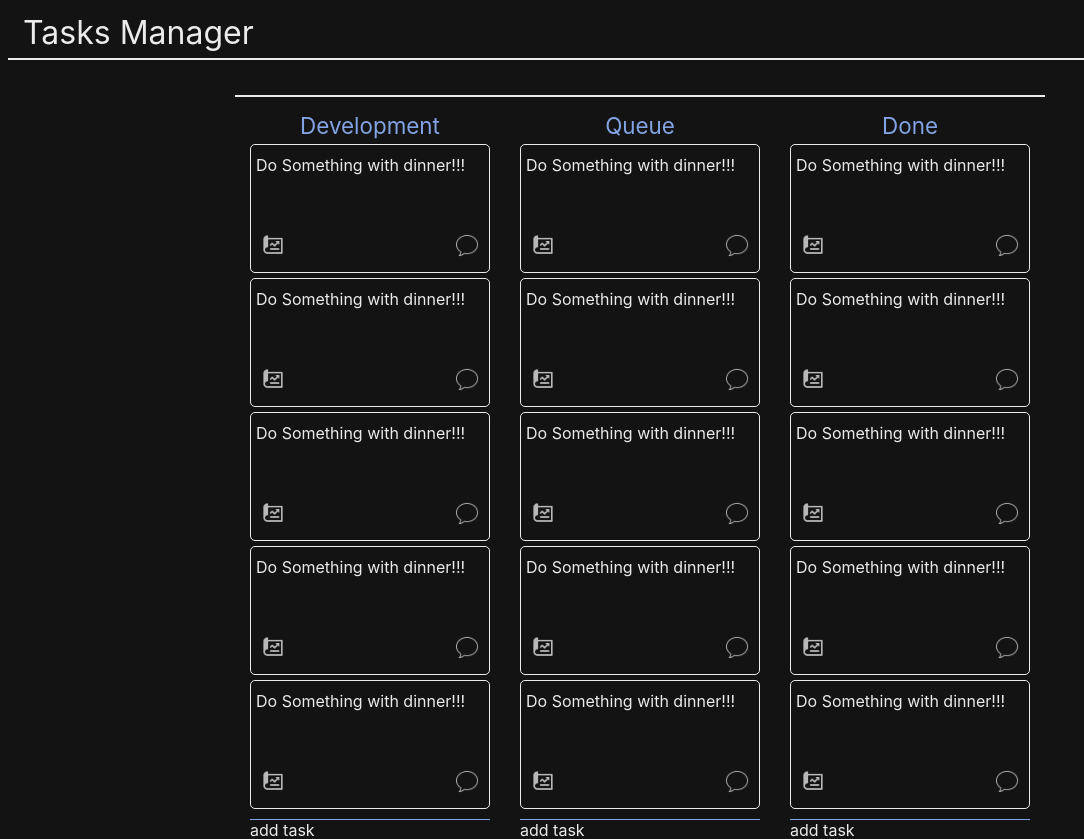
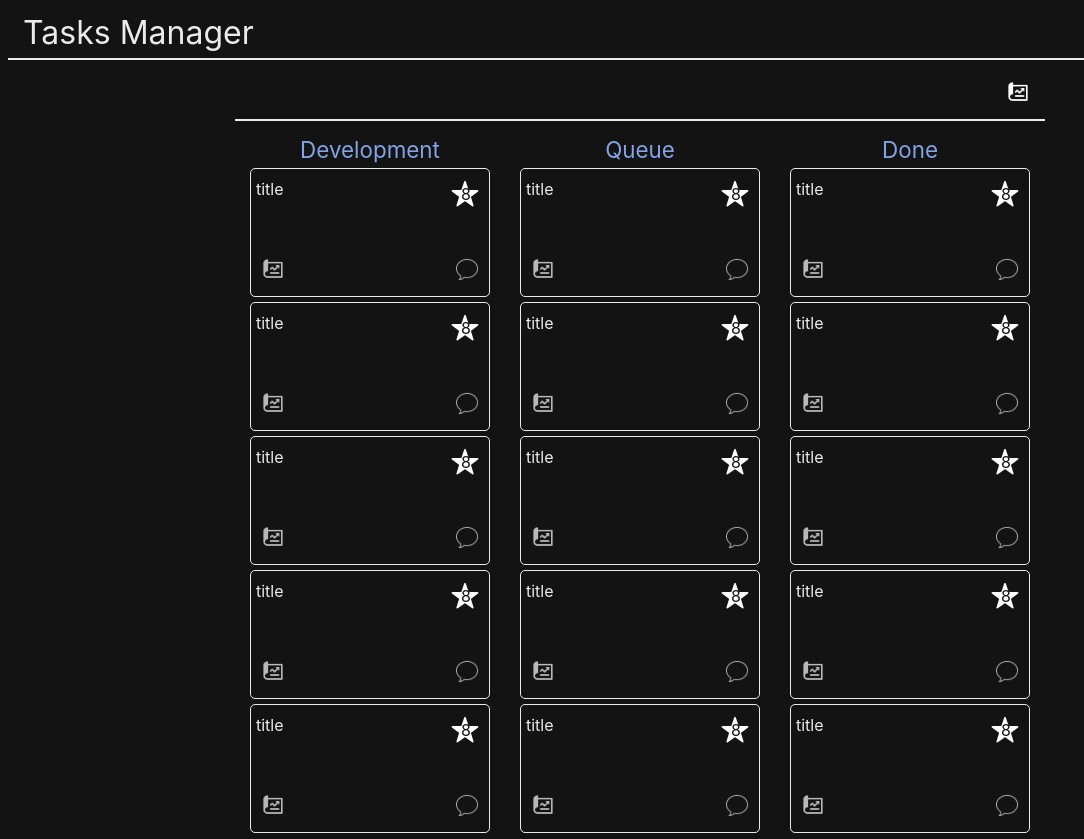
Before and after one commit to Sanvinganza/myTodo, a React (Create React App) app: page /1 in a window 1280 px wide. Shown: the top 839 px of the page, without its empty margins (0-1084 px from the left). Built offline with nearby package versions, Linux system fonts and the light colour scheme.

Commit message:
updated addProjectModal

```diff
--- a/src/components/Card.tsx
+++ b/src/components/Card.tsx
@@ -2,27 +2,27 @@ import { RefObject, forwardRef, useState } from "react"
 import "./components.scss"
 import { CommentsModal } from "../modals/CommentsModal"
 import { ObjectiveModal } from "../modals/ObjectiveModal"
+import { ICardInfo } from "../pages/Objectives/Queue"
 
 export interface ICardCoverProps {
-  ref: RefObject<HTMLDivElement>
-  title: string
+  task: ICardInfo
 }
 
-export type TCardCover = ({ ref, title }: ICardCoverProps) => JSX.Element
-export const Card = forwardRef<HTMLDivElement, ICardCoverProps>(
-  ({ title }, ref) => {
+export type TCardCover = ({ task }: ICardCoverProps) => JSX.Element
+
+export const Card: TCardCover = ({ task }) => {
   const [starModalIsOpen, setStarModalIsOpen] = useState(false)
   const [messageModalIsOpen, setMessageModalIsOpen] = useState(false)
 
   return (
     <>
-        <div ref={ref} className="queue-item">
+      <div className="queue-item">
         <div className="container">
-            <div className="title">{title}</div>
-            {/* <figure className="rating-container">
+          <div className="title">{"title"}</div>
+          <figure className="rating-container">
             <img src={require("../images/star.png")} />
             <figcaption>8</figcaption>
-            </figure> */}
+          </figure>
         </div>
 
         <footer>
@@ -45,15 +45,11 @@ export const Card = forwardRef<HTMLDivElement, ICardCoverProps>(
         </footer>
       </div>
 
-        <ObjectiveModal
-          isOpen={starModalIsOpen}
-          setIsOpen={setStarModalIsOpen}
-        />
+      <ObjectiveModal isOpen={starModalIsOpen} setIsOpen={setStarModalIsOpen} />
       <CommentsModal
         isOpen={messageModalIsOpen}
         setIsOpen={setMessageModalIsOpen}
       />
     </>
   )
-  },
-)
+}
--- a/src/modals/AddProjectModal.tsx
+++ b/src/modals/AddProjectModal.tsx
@@ -11,7 +11,6 @@ export interface IAddProjectModalProps {
 }
 
 export function AddProjectModal({ isOpen, setIsOpen }: IAddProjectModalProps) {
-  const [deadlineDate, setDeadlineDate] = useState(new Date().toString())
   const statusRef = useRef<HTMLSelectElement>(null)
   const discribeRef = useRef<HTMLTextAreaElement>(null)
   const titleRef = useRef<HTMLInputElement>(null)
@@ -46,30 +45,12 @@ export function AddProjectModal({ isOpen, setIsOpen }: IAddProjectModalProps) {
           <div className="modal-info">
             <div className="date-info">
               <div className="created">created: {createAt}</div>
-              <div className="latest">
-                {/* <span className="datepicker-toggle">
-                  <span className="datepicker-toggle-button"></span>
-                  <input
-                    type="datetime-local"
-                    className="datepicker-input"
-                    value={deadlineDate}
-                    onChange={e => setDeadlineDate(e.target.value)}
-                  />
-                </span> */}
-              </div>
-              {/* <div className="deadline">
-                deadline:{" "}
-                {formatDistance(
-                  subDays(new Date(deadlineDate || new Date()), 0),
-                  new Date(),
-                  {
-                    addSuffix: true,
-                  },
-                )}
-              </div> */}
+              <div className="latest"></div>
             </div>
             <h1 className="title">
+              <label htmlFor="title">Title :</label>
               <input
+                name="title"
                 required
                 type="text"
                 className="title-field"
@@ -81,7 +62,8 @@ export function AddProjectModal({ isOpen, setIsOpen }: IAddProjectModalProps) {
               </select>
             </h1>
             <h3 className="about">
-              <textarea required ref={discribeRef} />
+              <label htmlFor="textarea">ABOUT</label>
+              <textarea name="textarea" required ref={discribeRef} />
             </h3>
             <button className="save" onClick={onSubmit}>
               SAVE
--- a/src/pages/Objectives/Objective.tsx
+++ /dev/null
@@ -1,55 +0,0 @@
-import { useRef } from "react"
-import { useDrop, useDrag } from "react-dnd"
-import { Card } from "../../components/Card"
-
-interface IObjectiveProps {
-  date?: Date
-  text: string
-  id: number
-  index: number
-  moveCard: (k: number, t: number) => void
-}
-
-export const Objective = ({ id, text, index, moveCard }: IObjectiveProps) => {
-  const ref = useRef(null)
-
-  const [, drop] = useDrop({
-    accept: "card",
-    collect(monitor) {
-      return {
-        handlerId: monitor.getHandlerId(),
-      }
-    },
-    // eslint-disable-next-line @typescript-eslint/no-explicit-any
-    hover(item: any) {
-      if (!ref.current) {
-        return
-      }
-
-      const dragIndex = item.index
-      const hoverIndex = index
-
-      if (dragIndex === hoverIndex) {
-        return
-      }
-
-      moveCard(dragIndex, hoverIndex)
-
-      item.index = hoverIndex
-    },
-  })
-
-  const [, drag] = useDrag({
-    type: "card",
-    item: () => {
-      return { id, index }
-    },
-    collect: monitor => ({
-      isDragging: monitor.isDragging(),
-    }),
-  })
-
-  drag(drop(ref))
-
-  return <Card title={"Do Something with dinner!!!"} ref={ref} />
-}
--- a/src/pages/Objectives/Queue.tsx
+++ b/src/pages/Objectives/Queue.tsx
@@ -1,7 +1,6 @@
-import update from "immutability-helper"
-import { useCallback, useState } from "react"
+import { useState } from "react"
 import useMediaQuery from "../../helpers/useMediaQuery"
-import { Objective } from "./Objective"
+import { Card } from "../../components/Card"
 
 export interface ICardInfo {
   id: number
@@ -19,30 +18,6 @@ export function Queue({ queue = [], title }: IQueueProps) {
   const [cards, setCards] = useState(queue)
   const isMobile = useMediaQuery("(max-width: 480px)")
   const [showQueue, setShowQueue] = useState(!isMobile)
-
-  const moveCard = useCallback((dragIndex: number, hoverIndex: number) => {
-    setCards(prevCards =>
-      update(prevCards, {
-        $splice: [
-          [dragIndex, 1],
-          [hoverIndex, 0, prevCards[dragIndex]],
-        ],
-      }),
-    )
-  }, [])
-
-  const renderCard = useCallback((card: ICardInfo, index: number) => {
-    return (
-      <Objective
-        key={card.id}
-        index={index}
-        id={card.id}
-        text={card.text}
-        moveCard={moveCard}
-        date={card.date}
-      />
-    )
-  }, [])
 
   return (
     <div key={title} className="column">
@@ -64,7 +39,9 @@ export function Queue({ queue = [], title }: IQueueProps) {
       </div>
       {showQueue ? (
         <div className="queue-container">
-          {cards.map((task, i) => renderCard(task, i))}
+          {cards.map((task, i) => (
+            <Card task={task} key={i} />
+          ))}
           <footer>add task</footer>
         </div>
       ) : null}
--- a/src/pages/Objectives/index.tsx
+++ b/src/pages/Objectives/index.tsx
@@ -1,5 +1,3 @@
-import { DndProvider } from "react-dnd"
-import { HTML5Backend } from "react-dnd-html5-backend"
 import { useSelector } from "react-redux"
 import { useParams } from "react-router-dom"
 import { getProjectById } from "../../store/selectors"
@@ -16,20 +14,18 @@ export function Objectives() {
       <header className="container">
         <div className="title">
           <div className="title-content">{project?.title}</div>
-          {/* <img
+          <img
             src={require("../../images/project.png")}
             alt=""
             className="edit"
-          /> */}
+          />
         </div>
         <div className="discribe">{project?.discribe}</div>
       </header>
       <div className="container-inner">
-        <DndProvider backend={HTML5Backend}>
-          <DevelopmentQueue />
-          <InProgressQueeu />
-          <DoneQueue />
-        </DndProvider>
+        <DevelopmentQueue />
+        <InProgressQueeu />
+        <DoneQueue />
       </div>
     </div>
   )
```
Lines whose indentation alone changed are shown as unchanged.
